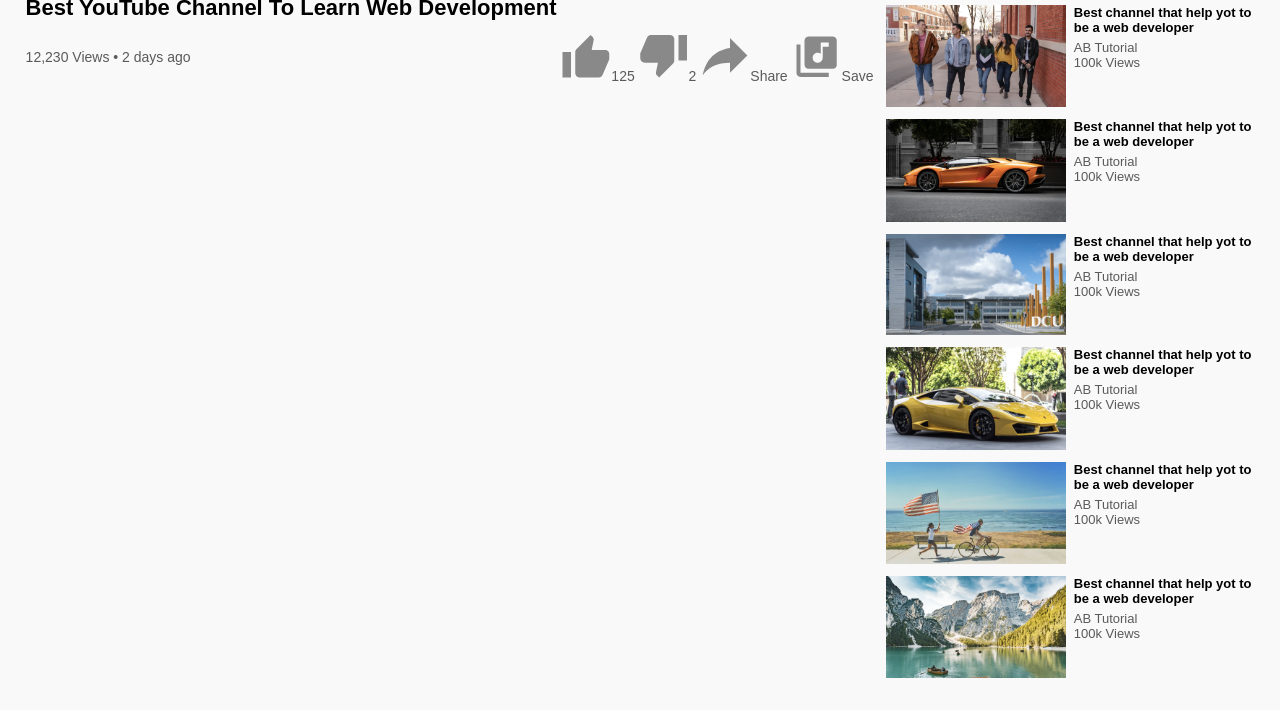
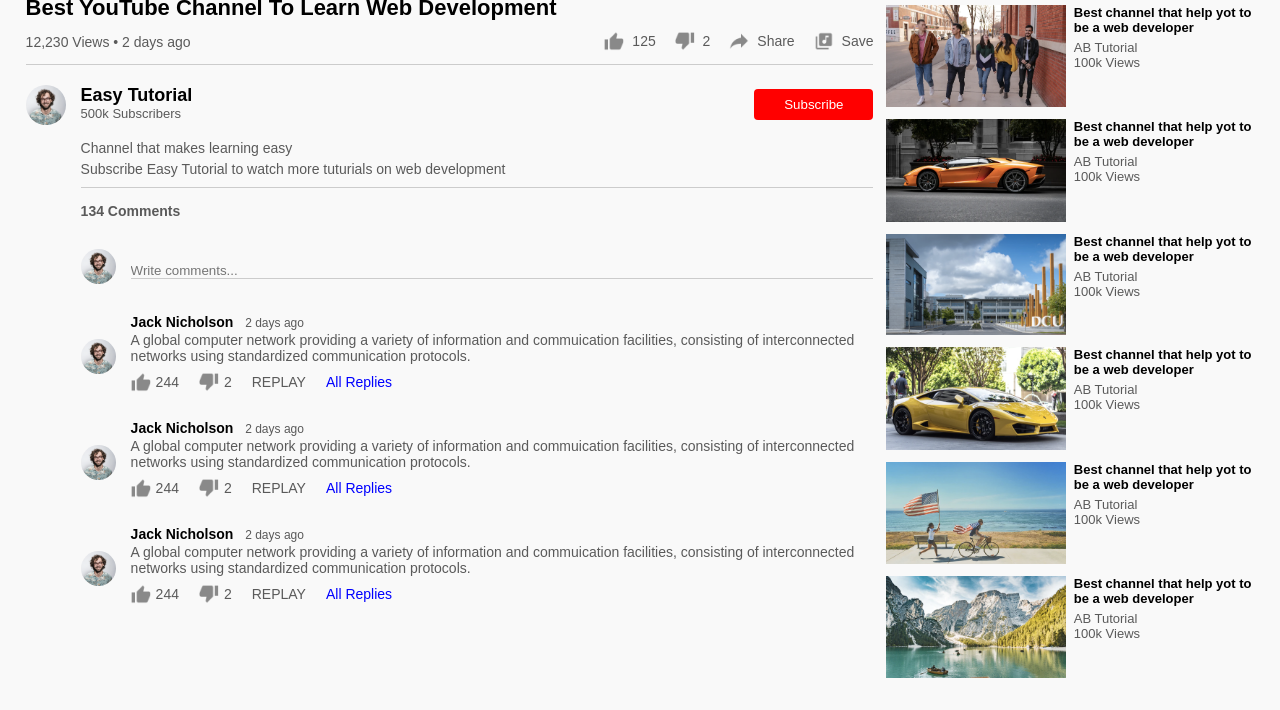
Before and after one commit to Abenezer-Tekle/YouTube_APP, a plain HTML site: page play-video.html in a window 1280 px wide. Shown: the part 526-1236 px from the top of the page. Drawn offline with Linux system fonts and the light colour scheme.

Commit message:
I finished the second page

```diff
--- a/play-video.html
+++ b/play-video.html
@@ -58,6 +58,87 @@
               <a href=""
                 ><img src="./vidTube_img/images/save.png" alt="" />Save</a
               >
+            </div>
+          </div>
+          <hr />
+          <div class="publisher">
+            <img src="./vidTube_img/images/Jack.png" alt="" />
+            <div>
+              <p>Easy Tutorial</p>
+              <span>500k Subscribers</span>
+            </div>
+            <button type="button">Subscribe</button>
+          </div>
+
+          <div class="vid-description">
+            <p>Channel that makes learning easy</p>
+            <p>
+              Subscribe Easy Tutorial to watch more tuturials on web development
+            </p>
+            <hr />
+            <h4>134 Comments</h4>
+
+            <div class="add-comment">
+              <img src="./vidTube_img/images/Jack.png" alt="" />
+
+              <input type="text" placeholder="Write comments..." />
+            </div>
+            <div class="old-comment">
+              <img src="./vidTube_img/images/Jack.png" alt="" />
+              <div>
+                <h3>Jack Nicholson <span>2 days ago</span></h3>
+                <p>
+                  A global computer network providing a variety of information
+                  and commuication facilities, consisting of interconnected
+                  networks using standardized communication protocols.
+                </p>
+                <div class="comment-action">
+                  <img src="./vidTube_img/images/like.png" alt="" />
+                  <span>244</span>
+                  <img src="./vidTube_img/images/dislike.png" alt="" />
+                  <span>2</span>
+                  <span>REPLAY</span>
+                  <a href="">All Replies</a>
+                </div>
+              </div>
+            </div>
+            <div class="old-comment">
+              <img src="./vidTube_img/images/Jack.png" alt="" />
+              <div>
+                <h3>Jack Nicholson <span>2 days ago</span></h3>
+                <p>
+                  A global computer network providing a variety of information
+                  and commuication facilities, consisting of interconnected
+                  networks using standardized communication protocols.
+                </p>
+                <div class="comment-action">
+                  <img src="./vidTube_img/images/like.png" alt="" />
+                  <span>244</span>
+                  <img src="./vidTube_img/images/dislike.png" alt="" />
+                  <span>2</span>
+                  <span>REPLAY</span>
+                  <a href="">All Replies</a>
+                </div>
+              </div>
+            </div>
+            <div class="old-comment">
+              <img src="./vidTube_img/images/Jack.png" alt="" />
+              <div>
+                <h3>Jack Nicholson <span>2 days ago</span></h3>
+                <p>
+                  A global computer network providing a variety of information
+                  and commuication facilities, consisting of interconnected
+                  networks using standardized communication protocols.
+                </p>
+                <div class="comment-action">
+                  <img src="./vidTube_img/images/like.png" alt="" />
+                  <span>244</span>
+                  <img src="./vidTube_img/images/dislike.png" alt="" />
+                  <span>2</span>
+                  <span>REPLAY</span>
+                  <a href="">All Replies</a>
+                </div>
+              </div>
             </div>
           </div>
         </div>
--- a/style.css
+++ b/style.css
@@ -108,7 +108,7 @@ nav {
 }
 
 .subscribed-list h3 {
-  font-size: 30px;
+  font-size: 20px;
   margin: 20px 0;
   color: #5a5a5a;
 }
@@ -294,3 +294,163 @@ nav {
   font-size: 14px;
   color: #5a5a5a;
 }
+
+.play-video .play-video-info a img {
+  width: 20px;
+  margin-right: 8px;
+}
+
+.play-video .play-video-info a {
+  display: inline-flex;
+  align-items: center;
+  margin-left: 15px;
+}
+
+.play-video hr {
+  border: 0;
+  height: 1px;
+  background: #ccc;
+  margin: 10px 0;
+}
+
+.publisher {
+  display: flex;
+  align-items: center;
+  margin-top: 20px;
+}
+
+.publisher div {
+  flex: 1;
+  line-height: 18px;
+}
+
+.publisher img {
+  width: 40px;
+  border-radius: 50%;
+  margin-right: 15px;
+}
+
+.publisher div p {
+  color: black;
+  font-weight: 600;
+  font-size: 18px;
+}
+
+.publisher div span {
+  font-size: 13px;
+  color: #5a5a5a;
+}
+
+.publisher button {
+  background: red;
+  color: #fff;
+  padding: 8px 30px;
+  border: 0;
+  outline: 0;
+  border-radius: 4px;
+  cursor: pointer;
+}
+
+.vid-description {
+  padding-left: 55px;
+  margin: 15px 0;
+}
+
+.vid-description p {
+  font-size: 14px;
+  margin-bottom: 5px;
+  color: #5a5a5a;
+}
+
+.vid-description h4 {
+  font-size: 14px;
+  color: #5a5a5a;
+  margin-top: 15px;
+}
+
+.add-comment {
+  display: flex;
+  align-items: center;
+  margin: 30px 0;
+}
+
+.add-comment img {
+  width: 35px;
+  border-radius: 50%;
+  margin-right: 15px;
+}
+
+.add-comment input {
+  border: 0;
+  outline: 0;
+  border-bottom: 1px solid #ccc;
+  width: 100%;
+  padding-top: 10px;
+  background: transparent;
+}
+
+.old-comment {
+  display: flex;
+  align-items: center;
+  margin: 20px 0;
+}
+
+.old-comment img {
+  width: 35px;
+  border-radius: 50%;
+  margin-right: 15px;
+}
+
+.old-comment h3 {
+  font-size: 14px;
+  margin-bottom: 2px;
+}
+
+.old-comment h3 span {
+  font-size: 12px;
+  color: #5a5a5a;
+  font-weight: 500;
+  margin-left: 8px;
+}
+
+.old-comment .comment-action {
+  display: flex;
+  align-items: center;
+  margin: 8px 0;
+  font-size: 14px;
+}
+
+.old-comment .comment-action img {
+  border-radius: 0;
+  width: 20px;
+  margin-right: 5px;
+}
+
+.old-comment .comment-action span {
+  margin-right: 20px;
+  color: #5a5a5a;
+}
+
+.old-comment .comment-action a {
+  color: #0000ff;
+}
+
+@media (max-width: 900px) {
+  .play-video {
+    flex-basis: 100%;
+  }
+  .right-sidebar {
+    flex-basis: 100%;
+  }
+  .play-container {
+    padding-left: 5%;
+  }
+  .vid-description {
+    padding-left: 0;
+  }
+  .play-video .play-video-info a {
+    margin-left: 0;
+    margin-right: 15px;
+    margin-top: 15px;
+  }
+}
```
